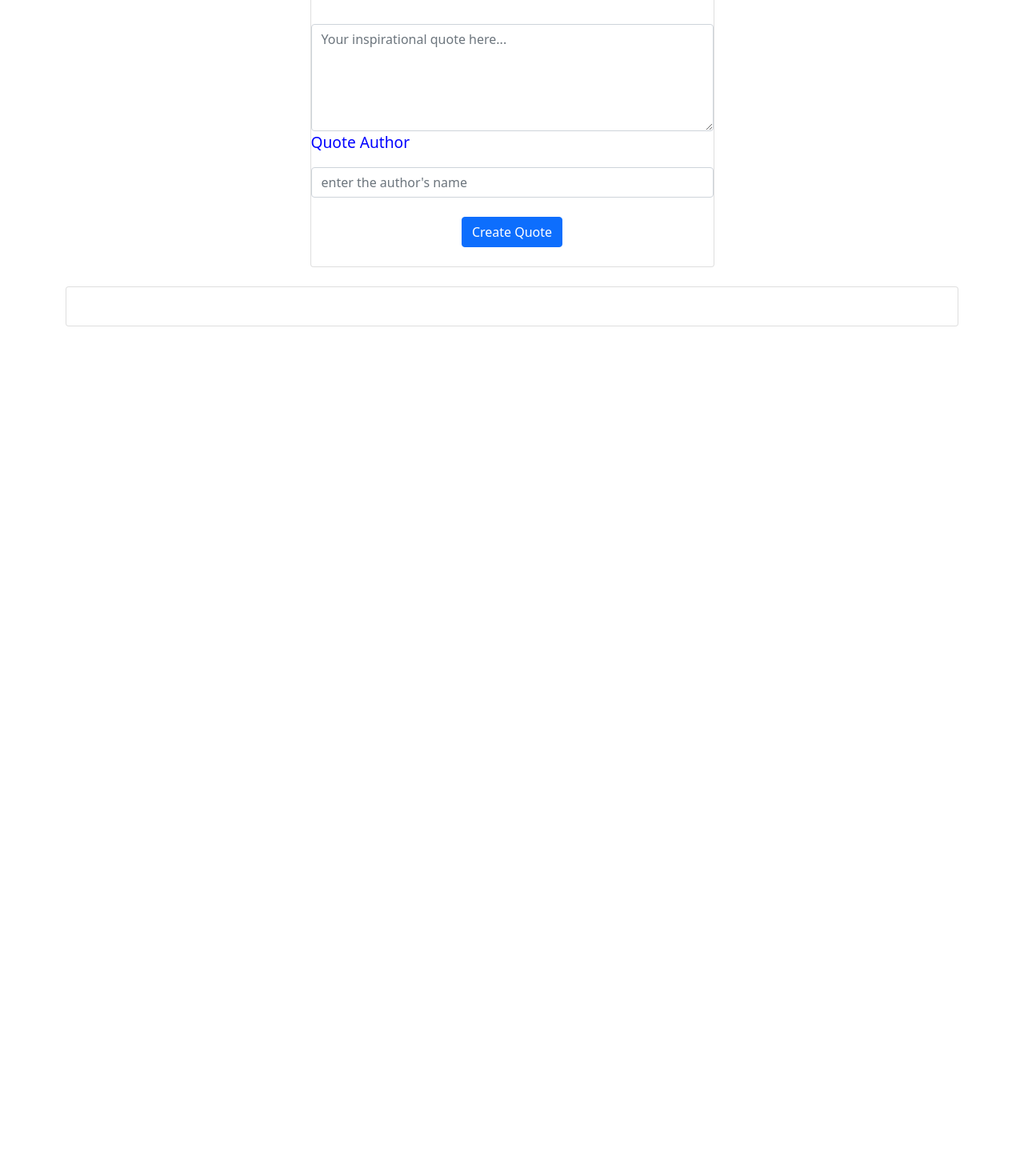
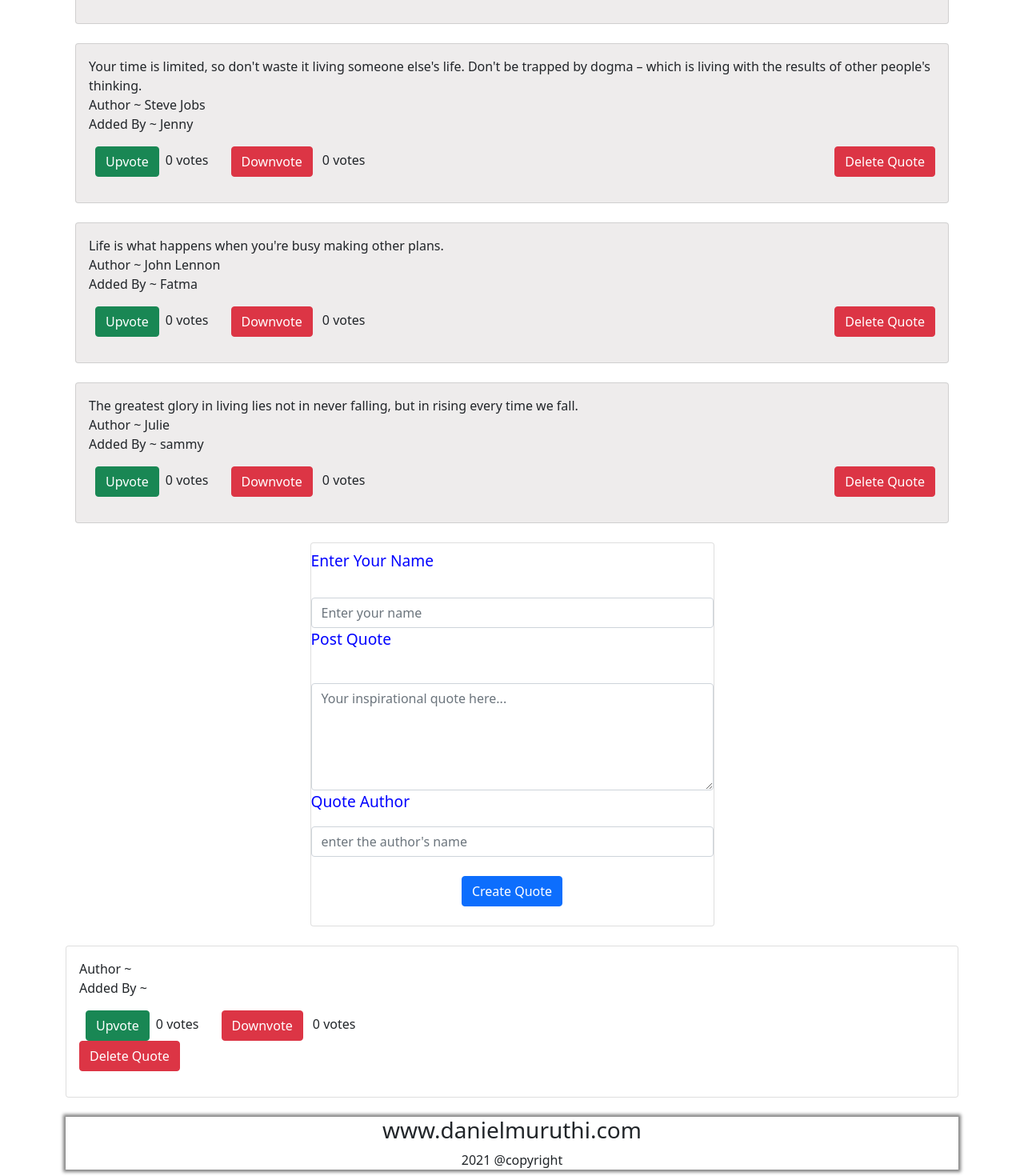
Before and after one commit to Daniel-Muruthi/quotesproject, an Angular app: page / in a window 1280 px wide. Shown: the part 972-2442 px from the top of the page at 80% size. Before the commit the page ends 1380 px from the top, so only its background shows below. Built offline with nearby package versions, Linux system fonts and the light colour scheme.

Commit message:
This will add the footer

```diff
--- a/src/app/app.component.html
+++ b/src/app/app.component.html
@@ -5,3 +5,4 @@
 </p>
 <app-quoteform></app-quoteform>
 <app-dataform></app-dataform>
+<app-footer></app-footer>
--- a/src/app/app.module.ts
+++ b/src/app/app.module.ts
@@ -7,13 +7,15 @@ import { NavbarComponent } from './navbar/navbar.component';
 import { QuoteformComponent } from './quoteform/quoteform.component';
 import { DataformComponent } from './dataform/dataform.component';
 import { FormsModule, ReactiveFormsModule } from '@angular/forms';
+import { FooterComponent } from './footer/footer.component';
 
 @NgModule({
   declarations: [
     AppComponent,
     NavbarComponent,
     QuoteformComponent,
-    DataformComponent
+    DataformComponent,
+    FooterComponent
   ],
   imports: [
     BrowserModule,
--- a/src/app/dataform/dataform.component.html
+++ b/src/app/dataform/dataform.component.html
@@ -18,15 +18,35 @@
             <input id="authorName" placeholder="enter the author's name" name="authorName" ngModel minlength="3" [(ngModel)]="authorName" required class="form-control">
             <!-- <div class="alert alert-danger my-2" *ngIf="authorName.touched && !authorName.valid">Please enter the Author's name</div> -->
         </div>
-        <button id="create" class="create btn btn-primary my-4" style="align-self:center;" type="submit">Create Quote</button>
+        <button id="create" class="create btn btn-primary my-4" style="align-self:center;" (click)=show() type="submit">Create Quote</button>
     </div>
 
 </form>
 
 <div *ngFor="let inputform of inpforms">
+    <div class="container card p-3 cardbody my-4">
+        <div>{{inputform.quote}}</div>
+        <div>Author ~ {{inputform.author}}</div>
+        <div>Added By ~ {{inputform.submitter}}</div>
+        <div class="my-3 quotebuttons">
+            <div class="votes">
+                <span class="mr-3">
+                    <button class="btn btn-success mx-2"  (click)="upVote()">Upvote</button>{{uvotes}} votes
+                </span>
+                <span class="mx-3">
+                    <button class="btn btn-danger mx-2" (click)="downVote()">Downvote</button>  {{dvotes}} votes
+                </span>
+            </div>
+            <button class="btn btn-danger" (click)="deleteQuote()">Delete Quote</button>
+        </div>
+    </div>
+
+</div>
+
+<!-- <div *ngFor="let inputform of inpforms">
     <div class="card">
         <div><p>{{inputform.quote}}</p></div>
-        <div><p>{{inputform.author}}</p></div>
-        <div><p>{{inputform.submitter}}</p></div>
+        <div><p>Author ~ {{inputform.author}}</p></div>
+        <div><p>Added By ~ {{inputform.submitter}}</p></div>
     </div>
-</div>
+</div> -->
--- a/src/app/dataform/dataform.component.ts
+++ b/src/app/dataform/dataform.component.ts
@@ -10,6 +10,9 @@ import { Inputform } from '../inputform';
 })
 
 export class DataformComponent implements OnInit {
+  vote!: number;
+  dvote!: number;
+  uvote!: number;
   inputquote!: string;
   authorName!: string;
   identity!: string;
@@ -37,5 +40,30 @@ export class DataformComponent implements OnInit {
     this.inpforms.push(this.inputform)
   }
 
+  uvotes: number=0;
+  dvotes: number=0;
+  upVote(){
+    if (this.uvotes>=0){
+      this.uvotes+=1;
+    }else{
+      this.uvotes=0;
+    }
+  }
+  downVote(){
+    if (this.dvotes>=0){
+      this.dvotes+=1;
+    }else{
+      this.dvotes=0;
+    }
+  }
+  deleteQuote(){
+
+  }
+  show(){
+
+  }
+
+
+
 
 }
--- /dev/null
+++ b/src/app/footer/footer.component.css
@@ -0,0 +1,3 @@
+.footer{
+    box-shadow: 0px 0px 4px 3px grey;
+}
--- /dev/null
+++ b/src/app/footer/footer.component.html
@@ -0,0 +1,4 @@
+<div class="footer mt-4 mb-2">
+    <h3 class="text-center">www.danielmuruthi.com</h3>
+    <div class="text-center">2021 @copyright</div>
+</div>
--- /dev/null
+++ b/src/app/footer/footer.component.ts
@@ -0,0 +1,15 @@
+import { Component, OnInit } from '@angular/core';
+
+@Component({
+  selector: 'app-footer',
+  templateUrl: './footer.component.html',
+  styleUrls: ['./footer.component.css']
+})
+export class FooterComponent implements OnInit {
+
+  constructor() { }
+
+  ngOnInit(): void {
+  }
+
+}
--- a/src/app/quoteform/quoteform.component.html
+++ b/src/app/quoteform/quoteform.component.html
@@ -6,10 +6,10 @@
         <div class="my-3 quotebuttons">
             <div class="votes">
                 <span class="mr-3">
-                    <button class="btn btn-success mx-2"  (click)="upVote()">Upvote</button>{{upVote}} votes
+                    <button class="btn btn-success mx-2"  (click)="upVote()">Upvote</button>{{uvotes}} votes
                 </span>
                 <span class="mx-3">
-                    <button class="btn btn-danger mx-2" (click)="downVote()">Downvote</button>  {{uvotes}} votes
+                    <button class="btn btn-danger mx-2" (click)="downVote()">Downvote</button>  {{dvotes}} votes
                 </span>
             </div>
             <button class="btn btn-danger" (click)="deleteQuote()">Delete Quote</button>
--- a/src/app/quoteform/quoteform.component.ts
+++ b/src/app/quoteform/quoteform.component.ts
@@ -11,7 +11,11 @@ export class QuoteformComponent implements OnInit {
     quote: "The way to get started is to quit talking and begin doing",author:"Walt Disney",
     submitter:"Daniel Muruthi"},
     {quote: "If you set your goals ridiculously high and it's a failure, you will fail above everyone else's success. ", author: "James Cameron", submitter:"Adino Muruthi"},
-    {quote: "Don't judge each day by the harvest you reap but by the seeds that you plant.", author: "Robert Louis Stevenson", submitter:"Jara-El"}
+    {quote: "Don't judge each day by the harvest you reap but by the seeds that you plant.", author: "Robert Louis Stevenson", submitter:"Jara-El"},
+    {quote: "The greatest glory in living lies not in never falling, but in rising every time we fall. ", author: "Nelson Mandela", submitter:"Moses"},
+    {quote: "Your time is limited, so don't waste it living someone else's life. Don't be trapped by dogma – which is living with the results of other people's thinking.", author: "Steve Jobs", submitter:"Jenny"},
+    {quote: "Life is what happens when you're busy making other plans.", author: "John Lennon", submitter:"Fatma"},
+    {quote: "The greatest glory in living lies not in never falling, but in rising every time we fall.", author: "Julie", submitter:"sammy"}
   ];
 
 
```
Also changed, not shown: 4 other files (tests, documents, lock files or other folders).
